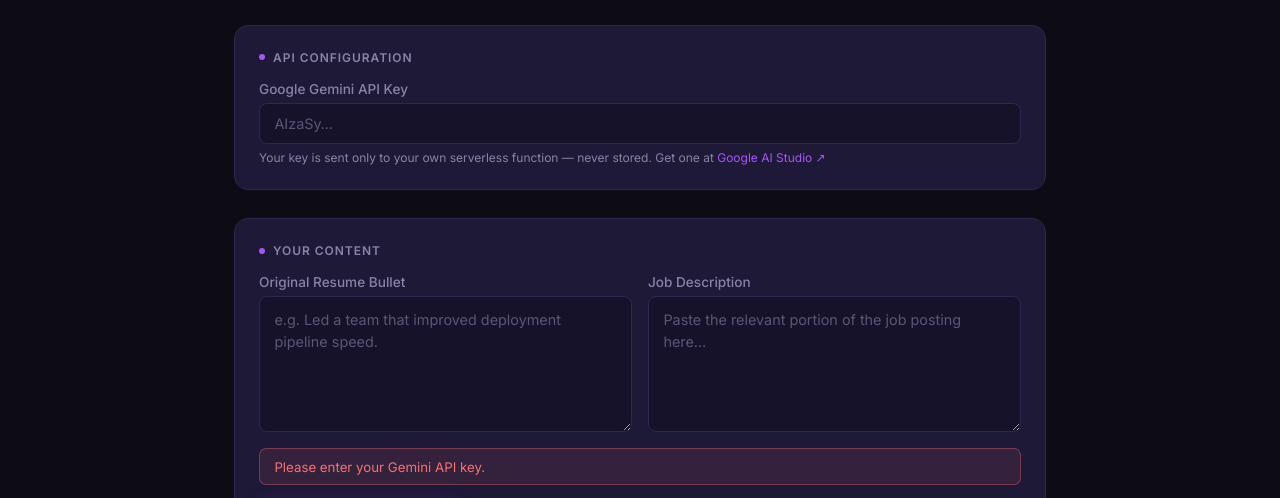
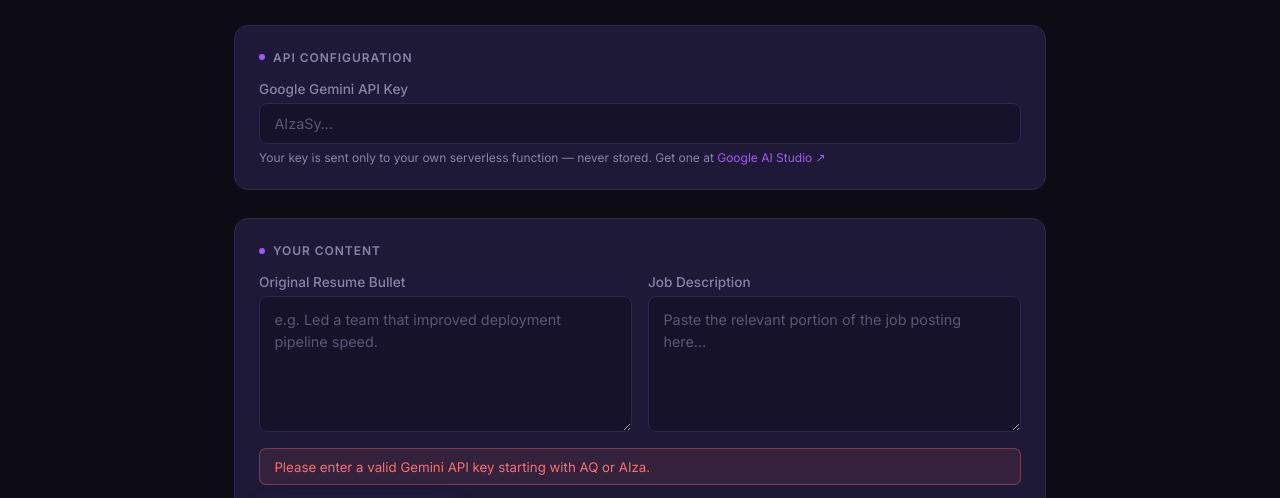
Before and after one commit to Leeshar1905/resumesniper-ai, a plain HTML site: page index.html in a window 1280 px wide. Both pictures are taken after a click on the button "✦ Tailor This Bullet". Shown: the part 273-771 px from the top of the page. Drawn offline with Linux system fonts and the light colour scheme.

Commit message:
Update index.html

```diff
--- a/index.html
+++ b/index.html
@@ -409,7 +409,9 @@
       status.className = '';
       status.style.display = 'none';
 
-      if (!apiKey) return showStatus('error', 'Please enter your Gemini API key.');
+      if (!apiKey.startsWith('AQ') && !apiKey.startsWith('AIza')) {
+    return showStatus('error', 'Please enter a valid Gemini API key starting with AQ or AIza.');
+    }
       if (!bullet) return showStatus('error', 'Please paste in your original resume bullet.');
       if (!jobDesc) return showStatus('error', 'Please paste in the job description.');
 
```
